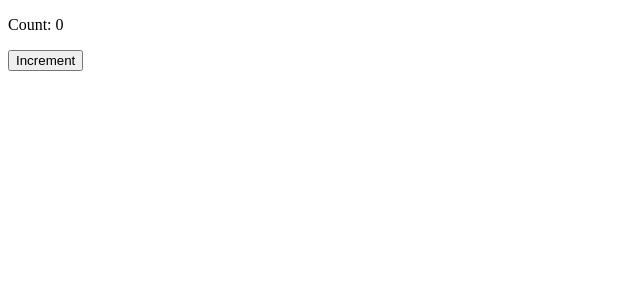
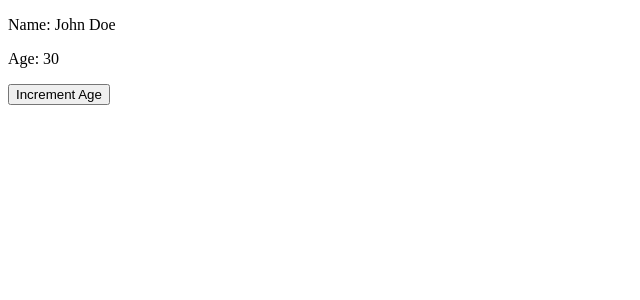
Before and after one commit to maeumum/BP_HW2, a Vue app: page / in a window 1280 px wide. Shown: the top 300 px of the page, without its empty margins (0-640 px from the left). Built offline with nearby package versions, Linux system fonts and the light colour scheme.

Commit message:
E11 수정

```diff
--- a/src/App.vue
+++ b/src/App.vue
@@ -1,16 +1,14 @@
 <template>
-  <E10Ref></E10Ref>
+  <E11Reactive></E11Reactive>
 </template>
 
 <script lang="ts">
 import { defineComponent } from 'vue';
-import E10Ref from "@/components/example6/E-10-ref.vue";
+import E11Reactive from "@/components/example6/E-11-reactive.vue";
 export default defineComponent({
   name: 'App',
   components: {
-    E10Ref
-
-
+    E11Reactive
   }
 });
 </script>
--- a/src/components/example6/E-11-reactive.vue
+++ b/src/components/example6/E-11-reactive.vue
@@ -6,12 +6,9 @@
   </div>
 </template>
 
-<script>
+<script setup>
 import { reactive } from 'vue';
 
-export default {
-  name: 'E11Reactive',
-  setup() {
 const person = reactive({
   name: 'John Doe',
   age: 30
@@ -20,11 +17,4 @@ export default {
 const incrementAge = () => {
   person.age++; // reactive는 바로 속성에 접근
 };
-
-    return {
-      person,
-      incrementAge
-    };
-  }
-};
 </script>
```
Lines whose indentation alone changed are shown as unchanged.
